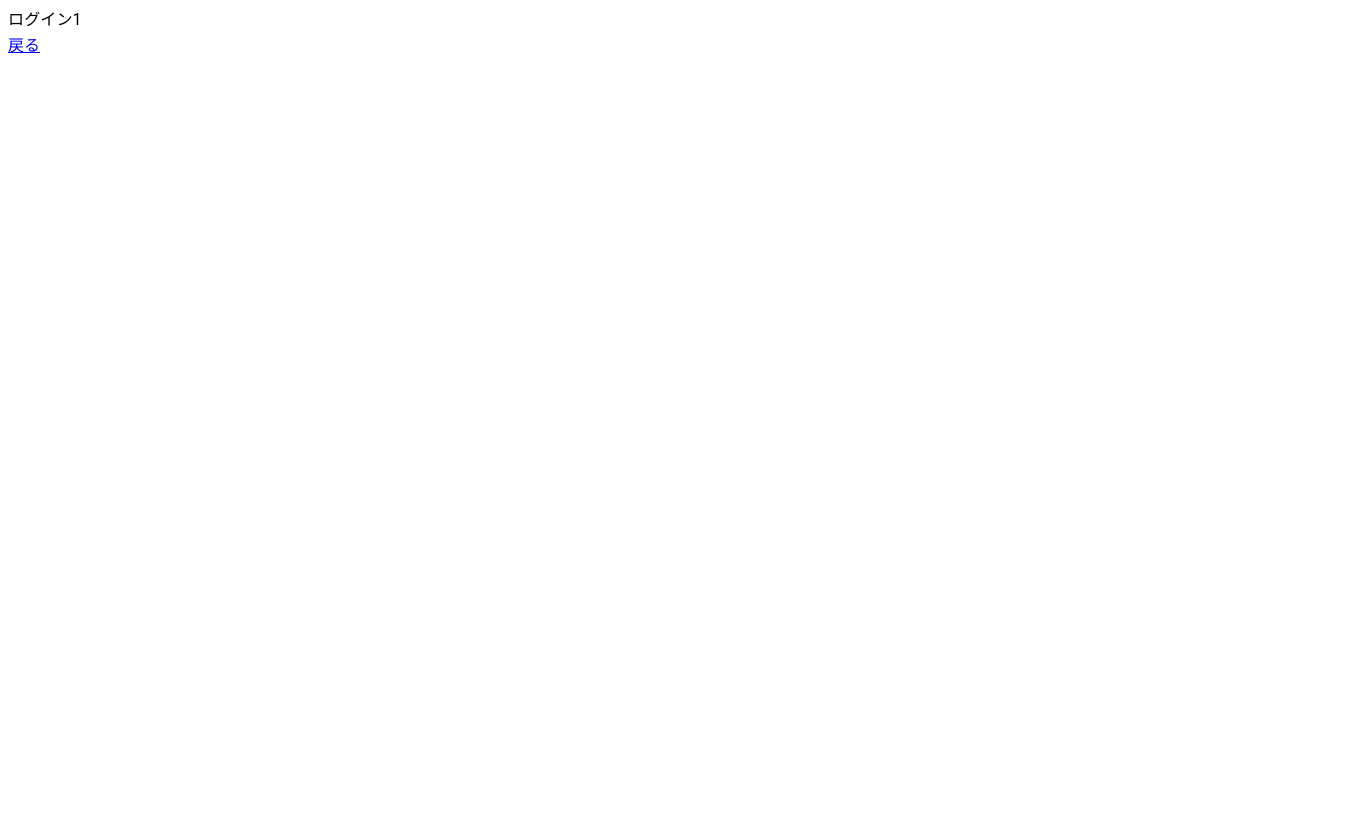
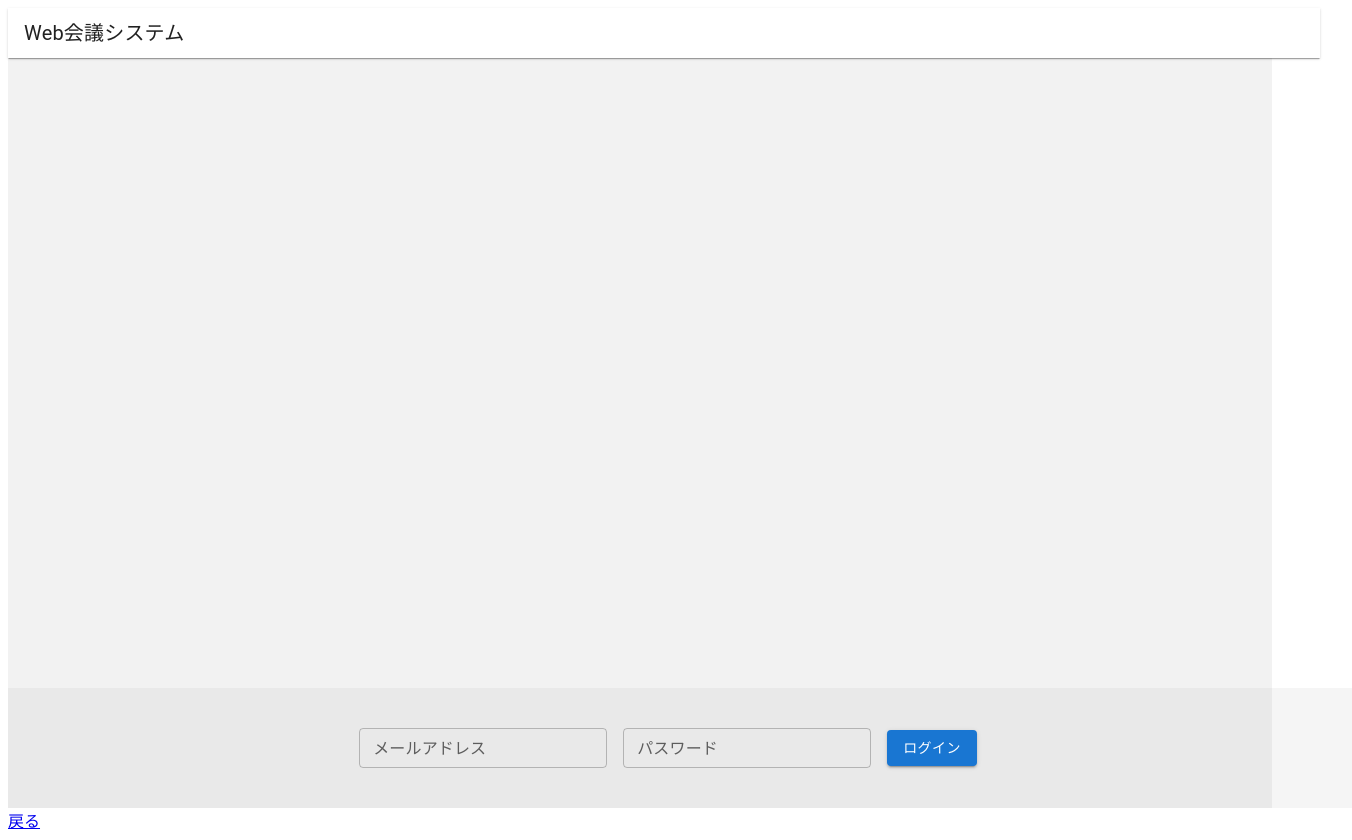
Before and after one commit to Teppei-Hashimoto/nextjs-amplify-mockup, a Next.js app: page /auth/login/1 in a window 1280 px wide. Shown: the whole page, 1352 px wide, since content can reach past the window. Before the commit the page ends 800 px from the top, so only its background shows below. Built offline with nearby package versions, Linux system fonts and the light colour scheme.

Commit message:
modified login page

```diff
--- a/src/components/login/login1.tsx
+++ b/src/components/login/login1.tsx
@@ -1,9 +1,83 @@
-import { Typography } from "@mui/material";
+import {
+  TextField,
+  Typography,
+  Button,
+  Box,
+  Grid,
+  Paper,
+  Container,
+} from "@mui/material";
 
 export default function Login1() {
   return (
     <>
-      <Typography>ログイン1</Typography>
+      <Paper
+        elevation={1}
+        sx={{
+          width: "100%",
+          height: 50,
+          borderRadius: 0,
+          display: "flex",
+          alignItems: "center",
+          paddingX: 2,
+          position: "fixed",
+        }}
+      >
+        <Typography sx={{ fontSize: 20 }}>Web会議システム</Typography>
+      </Paper>
+      <Box
+        sx={{
+          width: "100%",
+          height: "100vh",
+          background: "rgba(1,1,1,0.05)",
+          display: "flex",
+          flexDirection: "column",
+          justifyContent: "flex-end",
+        }}
+      >
+        <Box
+          sx={{
+            background: "rgba(1,1,1,0.04)",
+            width: "100%",
+            padding: 5,
+            display: "flex",
+            justifyContent: "center",
+            alignItems: "center",
+          }}
+        >
+          <TextField
+            type="email"
+            placeholder="sample@email.com"
+            label="メールアドレス"
+            variant="outlined"
+            size="small"
+            sx={{
+              marginRight: 2,
+            }}
+          />
+          <TextField
+            id="outlined-basic"
+            type="password"
+            label="パスワード"
+            placeholder="パスワード"
+            variant="outlined"
+            size="small"
+            sx={{
+              marginRight: 2,
+            }}
+          />
+
+          <Button
+            size="medium"
+            variant="contained"
+            sx={{
+              marginRight: 3,
+            }}
+          >
+            ログイン
+          </Button>
+        </Box>
+      </Box>
     </>
   );
 }
--- a/src/components/login/login2.tsx
+++ b/src/components/login/login2.tsx
@@ -1,9 +1,96 @@
-import { Typography } from "@mui/material";
+import {
+  TextField,
+  Typography,
+  Button,
+  Box,
+  Grid,
+  Paper,
+  Container,
+} from "@mui/material";
 
 export default function Login2() {
   return (
     <>
-      <Typography>ログイン2です</Typography>
+      <Box
+        sx={{
+          width: "100%",
+          height: "100vh",
+          background: "rgba(1,1,1,0.05)",
+        }}
+      >
+        <Paper
+          elevation={1}
+          sx={{
+            width: "100%",
+            height: 50,
+            borderRadius: 0,
+            display: "flex",
+            alignItems: "center",
+            paddingX: 2,
+          }}
+        >
+          <Typography sx={{ fontSize: 20 }}>Web会議システム</Typography>
+        </Paper>
+        <Container
+          maxWidth="xs"
+          sx={{
+            paddingTop: 15,
+          }}
+        >
+          <Paper
+            // variant="outlined"
+            elevation={3}
+            sx={{
+              padding: 5,
+              display: "flex",
+              flexDirection: "column",
+              alignItems: "center",
+              fontSize: 10,
+              borderRadius: 1,
+            }}
+          >
+            <Typography
+              sx={{
+                fontSize: 20,
+                marginBottom: 5,
+              }}
+            >
+              ログイン②
+            </Typography>
+            <TextField
+              type="email"
+              placeholder="sample@email.com"
+              label="メールアドレス"
+              variant="outlined"
+              size="small"
+              sx={{
+                width: "80%",
+                marginBottom: 2,
+              }}
+            />
+            <TextField
+              id="outlined-basic"
+              type="password"
+              label="パスワード"
+              placeholder="パスワード"
+              variant="outlined"
+              size="small"
+              sx={{
+                width: "80%",
+                marginBottom: 2,
+              }}
+            />
+            <Grid item sx={{ alignSelf: "start", fontSize: 13, paddingTop: 2 }}>
+              <a href="">メールアドレスを忘れた場合</a>
+            </Grid>
+            <Grid item sx={{ paddingTop: 2, alignSelf: "end" }}>
+              <Button size="large" variant="contained">
+                ログイン
+              </Button>
+            </Grid>
+          </Paper>
+        </Container>
+      </Box>
     </>
   );
 }
```
